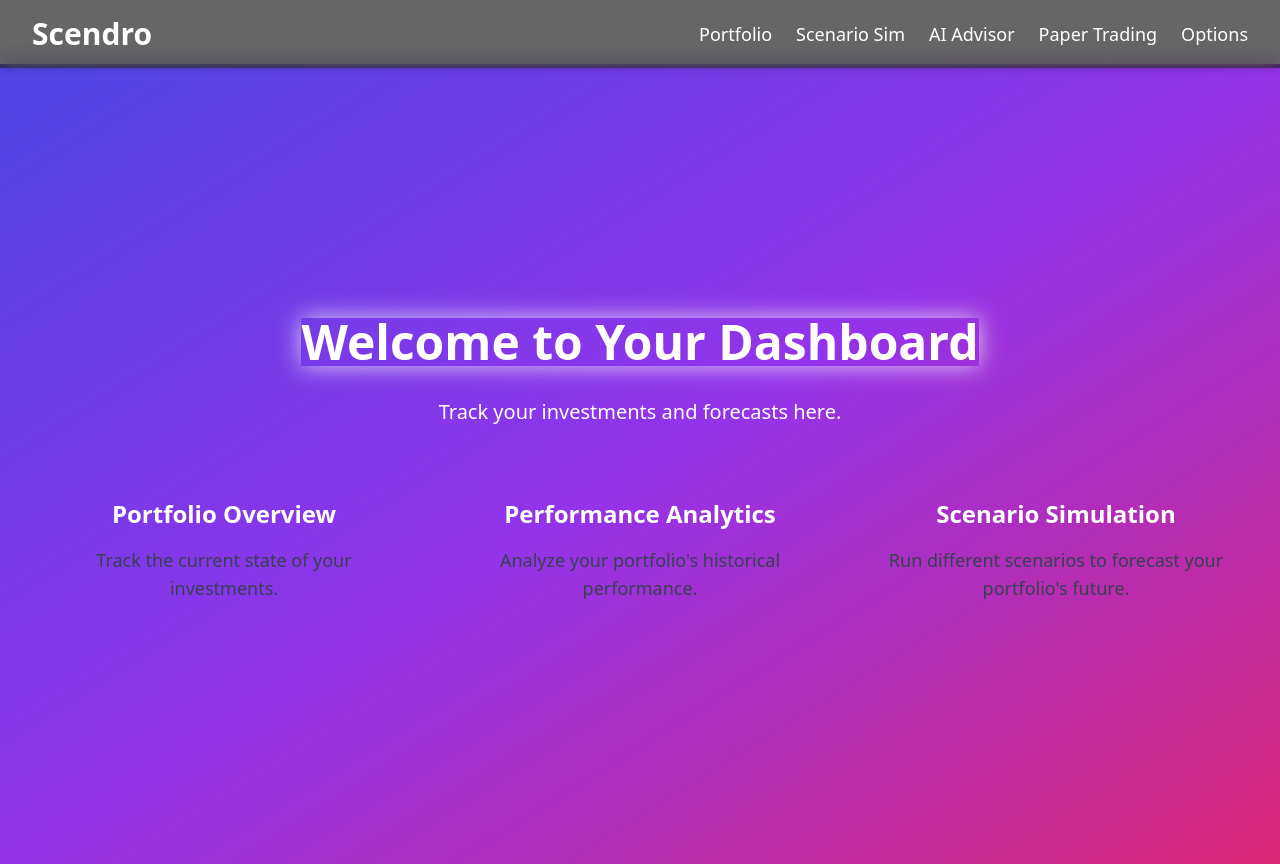
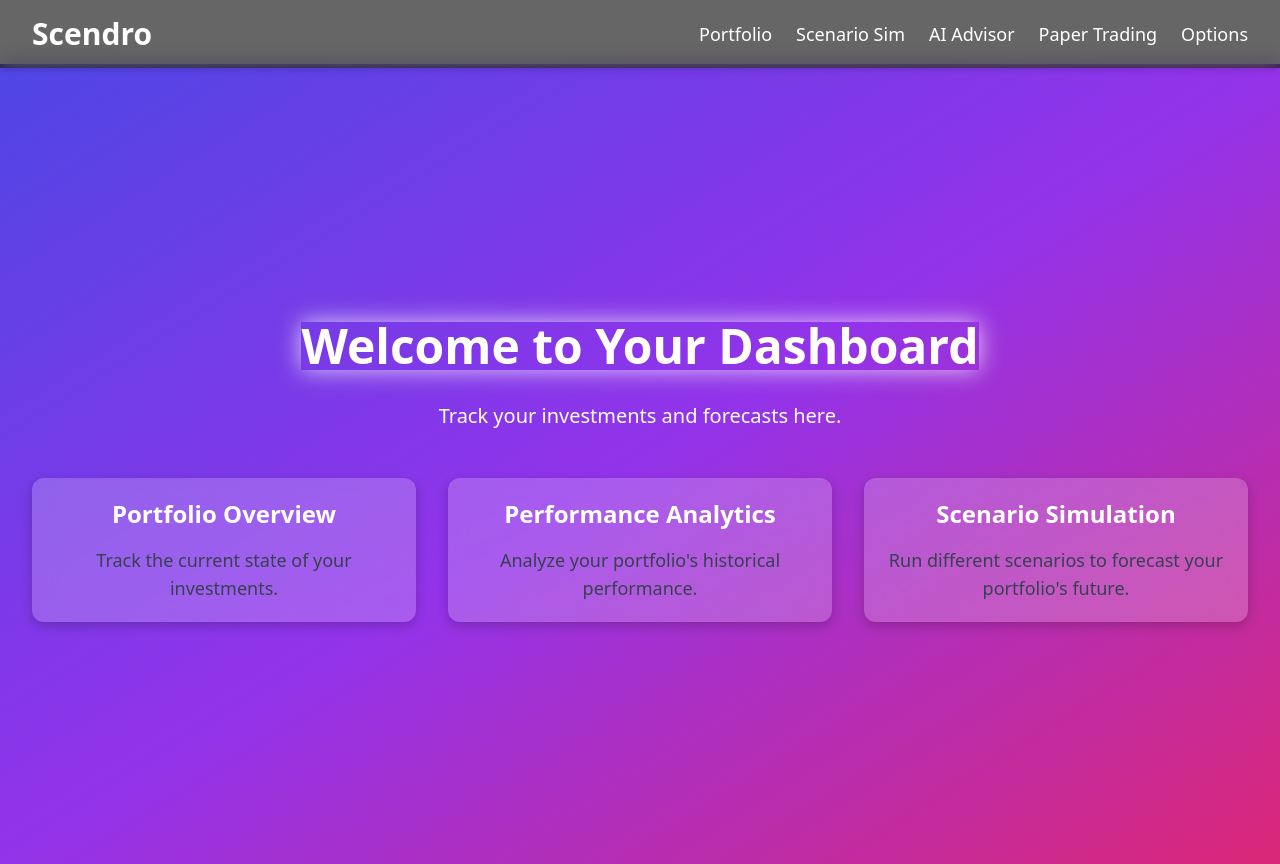
Before and after one commit to ShivamVashishtha/scendro-client, a React (Create React App) app: page / in a window 1280 px wide. Built offline with nearby package versions, Linux system fonts and the light colour scheme; no server answers.

Commit message:
dashboard update 6.5

```diff
--- a/src/App.tsx
+++ b/src/App.tsx
@@ -13,7 +13,7 @@ function App() {
     <TradingProvider>
       <Router>
         <Navbar />
-        <div className="pt-16"> {/* Added padding-top for better content visibility */}
+        <div className="pt-16"> {/* Padding-top to avoid overlap */}
           <Routes>
             <Route path="/" element={<Dashboard />} />
             <Route path="/portfolio" element={<PortfolioMap />} />
--- a/src/index.css
+++ b/src/index.css
@@ -98,3 +98,26 @@ button:hover {
   background-color: #ff6c88;
   transform: scale(1.05);
 }
+
+/* Glassmorphism (Frosted Glass effect) */
+.glass-card {
+  background: rgba(255, 255, 255, 0.2);
+  backdrop-filter: blur(10px);
+  border-radius: 12px;
+  padding: 20px;
+  box-shadow: 0 4px 12px rgba(0, 0, 0, 0.2);
+}
+
+/* Parallax Scrolling Effect */
+.parallax {
+  position: absolute;
+  top: 0;
+  left: 0;
+  right: 0;
+  height: 100%;
+  background-image: url(''); /* Removed the background image */
+  background-attachment: fixed;
+  background-size: cover;
+  z-index: -1;
+  transform: translateZ(0);
+}
```
